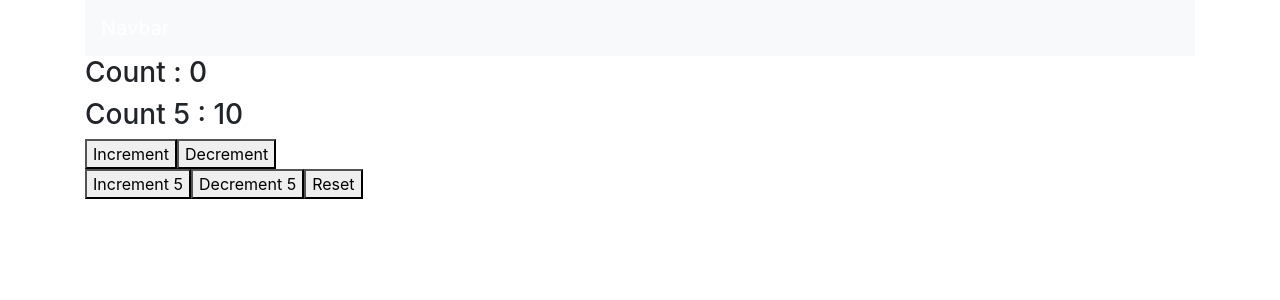
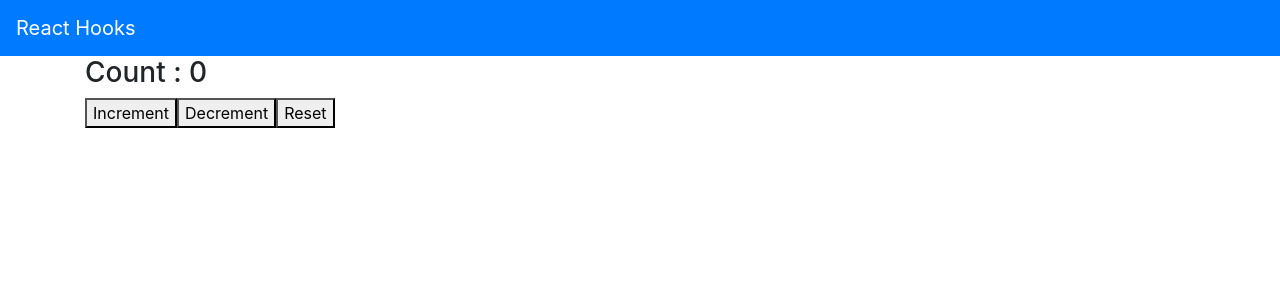
Before and after one commit to TranTinh96/Hooks, a React (Create React App) app: page / in a window 1280 px wide. Shown: the top 300 px of the page. Built offline with nearby package versions, Linux system fonts and the light colour scheme.

Commit message:
useReducer with useContext

```diff
--- a/src/App.js
+++ b/src/App.js
@@ -1,25 +1,44 @@
-import React from "react";
+import React ,{useReducer ,useContext } from "react";
 import "bootstrap/dist/css/bootstrap.min.css";
 import Navbar from "react-bootstrap/Navbar"
-//import MouseContainer from "./components/mouseContainer"
-//import Count from "./components/detail/count"
-//import DataFeching from "./components/Fetching/DataFeching"
-//import ComponentC from "./components/componentC"
-import CountThree  from "./components/reducer/CountTwo"
+import ComponentA from "./components/useReducer_useContext/componentA"
+import ComponentB from "./components/useReducer_useContext/componentB"
+import ComponentC from "./components/useReducer_useContext/componentC"
 
-export const UserContext = React.createContext();
-export const ChannelContext = React.createContext()
+export const CountContext = React.createContext();
+//export const ChannelContext = React.createContext()
+
+
+const initialState  = 0
+const reducer =(state , action) => {
+   switch (action) {
+
+   case 'increment':
+      return  state + 1
+   case "decrement":
+      return state - 1
+   case 'reset':
+      return initialState
+   default:
+      return state
+   }
+}
+
 
 function App() {
-
+  const [count , dispatch] = useReducer(reducer,initialState)
   return (
-    <div className="container">
-      <Navbar expand="lg" variant="dark" bg="light">
-          <Navbar.Brand href="#">Navbar</Navbar.Brand>
+    <div>
+      <Navbar expand="lg" variant="dark" bg="primary">
+          <Navbar.Brand href="#">React Hooks</Navbar.Brand>
       </Navbar>
-      {/*<MouseContainer/>*/ }
-      <CountThree/>
-
+      <div className="container">
+        <CountContext.Provider  value={{countState : count , countDispatch : dispatch}}>
+          <ComponentA/>
+          <ComponentB/>
+          <ComponentC/>
+        </CountContext.Provider>
+      </div>
     </div>
   );
 }
--- a/src/components/componentE.js
+++ b/src/components/useContext/componentE.js
@@ -1,7 +1,7 @@
 import React, { useContext } from 'react'
 import ComponentF from "./componentF"
 
-import {UserContext,ChannelContext} from "../App"
+import {UserContext,ChannelContext} from "../../App"
 
  function ComponentE() {
   const user =  useContext(UserContext)
--- a/src/components/componentF.js
+++ b/src/components/useContext/componentF.js
@@ -1,5 +1,5 @@
 import React from "react";
-import { UserContext, ChannelContext } from "../App";
+import { UserContext, ChannelContext } from "../../App";
 
 function ComponentF() {
   return (
--- /dev/null
+++ b/src/components/useReducer_useContext/componentA.js
@@ -0,0 +1,18 @@
+import React ,{useContext} from "react";
+
+import {CountContext} from "../../App"
+
+
+function ComponentA(){
+   const countContext = useContext(CountContext);
+   return(
+      <div>
+         <h3> Count : {countContext.countState} </h3>
+         <button onClick={()=>countContext.countDispatch('increment')} >Increment</button>
+         <button onClick={()=>countContext.countDispatch('decrement')}>Decrement</button>
+         <button onClick={()=>countContext.countDispatch('reset')}>Reset</button>
+      </div>
+   )
+}
+
+export default ComponentA;
--- /dev/null
+++ b/src/components/useReducer_useContext/componentB.js
@@ -0,0 +1,15 @@
+import React, { useContext } from 'react'
+
+
+
+ function ComponentB() {
+  //const user =  useContext(UserContext)
+  //const chanel =  useContext(ChannelContext)
+      return (
+         <div>
+
+         </div>
+      )
+}
+
+export default ComponentB
--- /dev/null
+++ b/src/components/useReducer_useContext/componentC.js
@@ -0,0 +1,11 @@
+import React from "react";
+
+function ComponentC() {
+  return (
+    <div>
+
+    </div>
+  );
+}
+
+export default ComponentC;
```
Also changed, not shown: src/components/useContext/componentC.js (renamed from src/components/componentC.js), useReducer with useContext.png (added).
